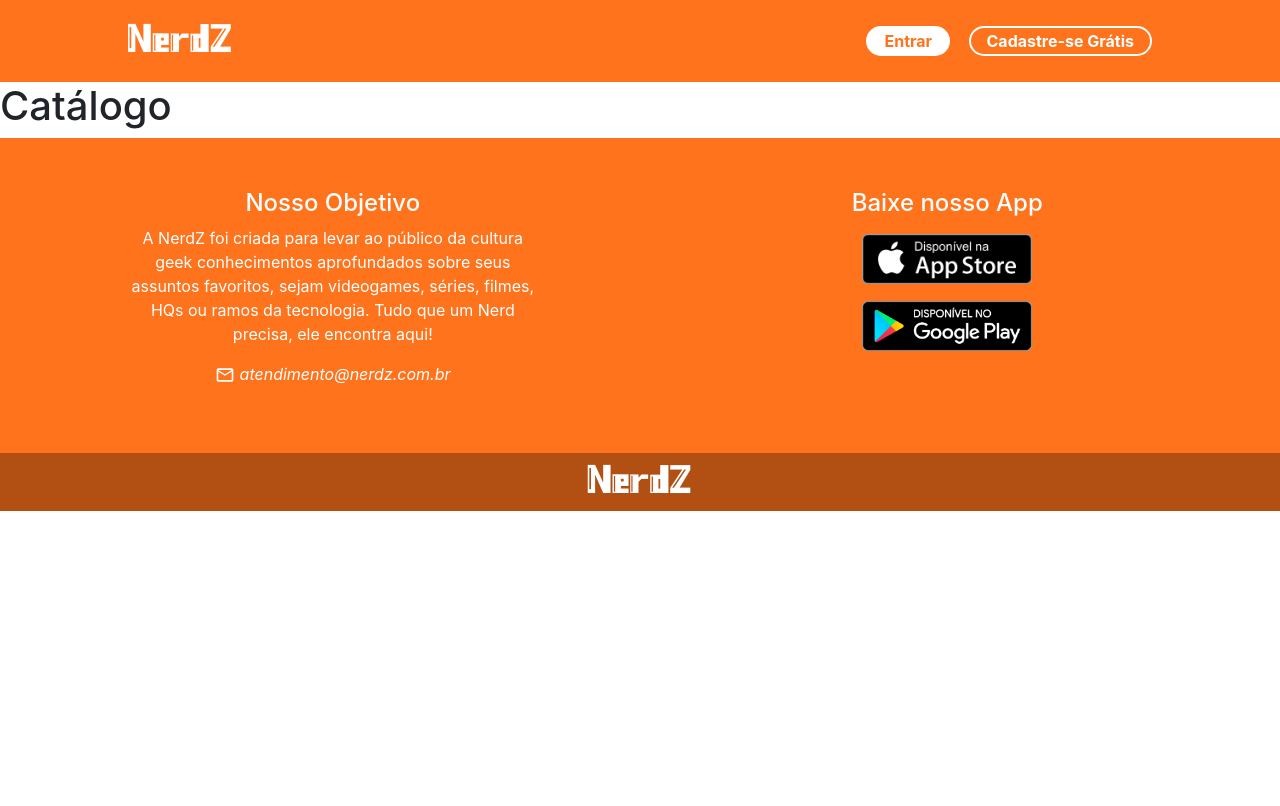
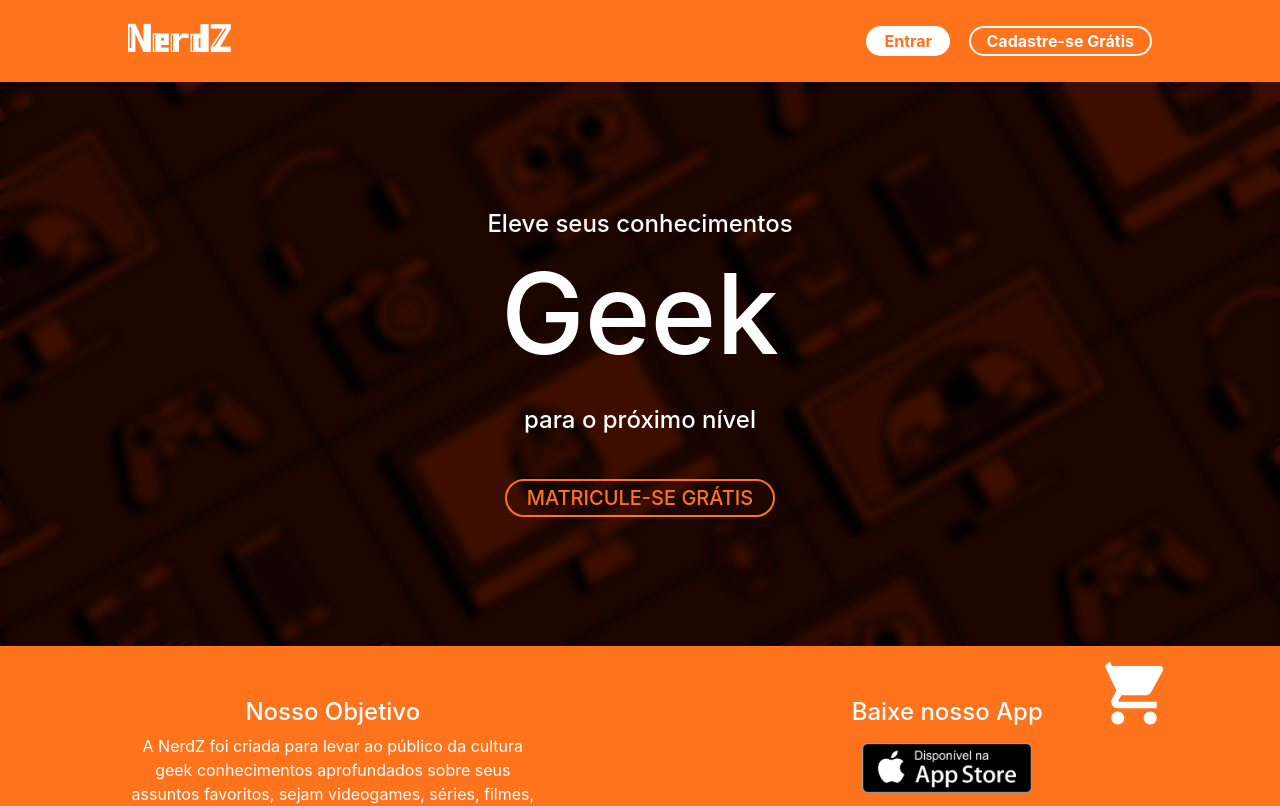
Before and after one commit to ramos-vini/NerdZ_React-JS_Project, a React (Create React App) app: page / in a window 1280 px wide. Shown: the top 806 px of the page. Built offline with nearby package versions, Linux system fonts and the light colour scheme.

Commit message:
Adição do MainBanner ao Catalogo

```diff
--- a/src/pages/catalogo/Catalogo.jsx
+++ b/src/pages/catalogo/Catalogo.jsx
@@ -1,5 +1,8 @@
 import Header from "../../components/header/Header";
 import Footer from "../../components/footer/Footer";
+import FixedCart from "../../components/fixedCart/FixedCart";
+// import { Grid } from "@mui/material";
+import MainBanner from "../../components/mainBanner/MainBanner";
 
 import './catalogo.css';
 
@@ -8,7 +11,24 @@
         <>
             <Header></Header>
 
-            <h1>Catálogo</h1>
+            <MainBanner></MainBanner>
+
+            {/* <Grid container spacing={2}>
+                <Grid item xs={8} sm={6}>
+                    <h1>teste</h1>
+                </Grid>
+                <Grid item xs={4} sm={6}>
+                    <h1>teste</h1>
+                </Grid>
+                <Grid item xs={4}>
+                    <h1>teste</h1>
+                </Grid>
+                <Grid item xs={8}>
+                    <h1>teste</h1>
+                </Grid>
+            </Grid> */}
+
+            <FixedCart></FixedCart>
 
             <Footer></Footer>
         </>
```
